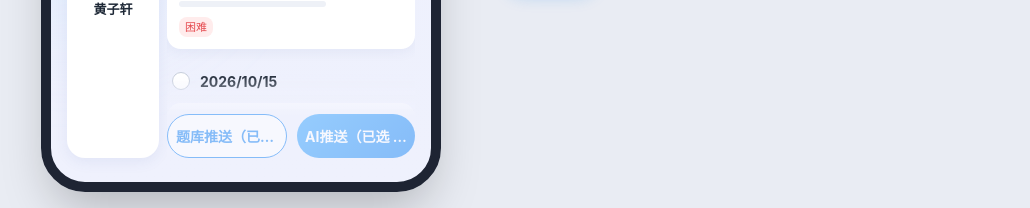
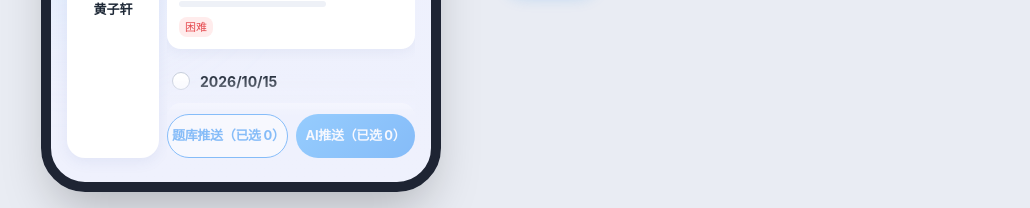
Before and after one commit to hzhou1734-pixel/136408-ctb-app-ui, a Next.js app: page /practice in a window 1280 px wide. Shown: the part 700-908 px from the top of the page, without its empty margins (107-1137 px from the left). Built offline with nearby package versions, Linux system fonts and the light colour scheme.

Commit message:
Show full selected count on practice push buttons

```diff
--- a/components/organize/organize-screen.tsx
+++ b/components/organize/organize-screen.tsx
@@ -287,7 +287,7 @@ export function OrganizeScreen({
           )}
         </div>
 
-          <div className="pointer-events-none absolute inset-x-0 bottom-0 z-30 flex items-center gap-2.5 bg-[linear-gradient(180deg,rgba(239,241,253,0)_0%,#EFF1FD_50%)] pt-10">
+          <div className="pointer-events-none absolute inset-x-0 bottom-0 z-30 flex items-center gap-2 bg-[linear-gradient(180deg,rgba(239,241,253,0)_0%,#EFF1FD_50%)] pt-10">
             {isPractice ? (
               <>
                 <button
@@ -297,7 +297,7 @@ export function OrganizeScreen({
                     setPushMode('bank')
                     setAssignStep('students')
                   }}
-                  className="pointer-events-auto h-11 min-w-0 flex-1 truncate rounded-full border border-[#1E88F5] bg-white px-2 text-[14px] font-bold text-[#1E88F5] transition-opacity disabled:opacity-50"
+                  className="pointer-events-auto h-11 min-w-0 flex-1 whitespace-nowrap rounded-full border border-[#1E88F5] bg-white px-1 text-[13px] tracking-tight font-bold text-[#1E88F5] transition-opacity disabled:opacity-50"
                 >
                   题库推送（已选 {count}）
                 </button>
@@ -308,7 +308,7 @@ export function OrganizeScreen({
                     setPushMode('ai')
                     setAssignStep('students')
                   }}
-                  className="pointer-events-auto h-11 min-w-0 flex-1 truncate rounded-full bg-[linear-gradient(135deg,#3FA9FF,#1E88F5)] px-2 text-[14px] font-bold text-white shadow-[0_8px_20px_rgba(30,136,245,0.3)] transition-opacity disabled:opacity-50 disabled:shadow-none"
+                  className="pointer-events-auto h-11 min-w-0 flex-1 whitespace-nowrap rounded-full bg-[linear-gradient(135deg,#3FA9FF,#1E88F5)] px-1 text-[13px] tracking-tight font-bold text-white shadow-[0_8px_20px_rgba(30,136,245,0.3)] transition-opacity disabled:opacity-50 disabled:shadow-none"
                 >
                   AI推送（已选 {count}）
                 </button>
--- a/package.json
+++ b/package.json
@@ -1,6 +1,6 @@
 {
   "name": "my-project",
-  "version": "0.1.54",
+  "version": "0.1.55",
   "private": true,
   "packageManager": "pnpm@12.3.4",
   "scripts": {
```
